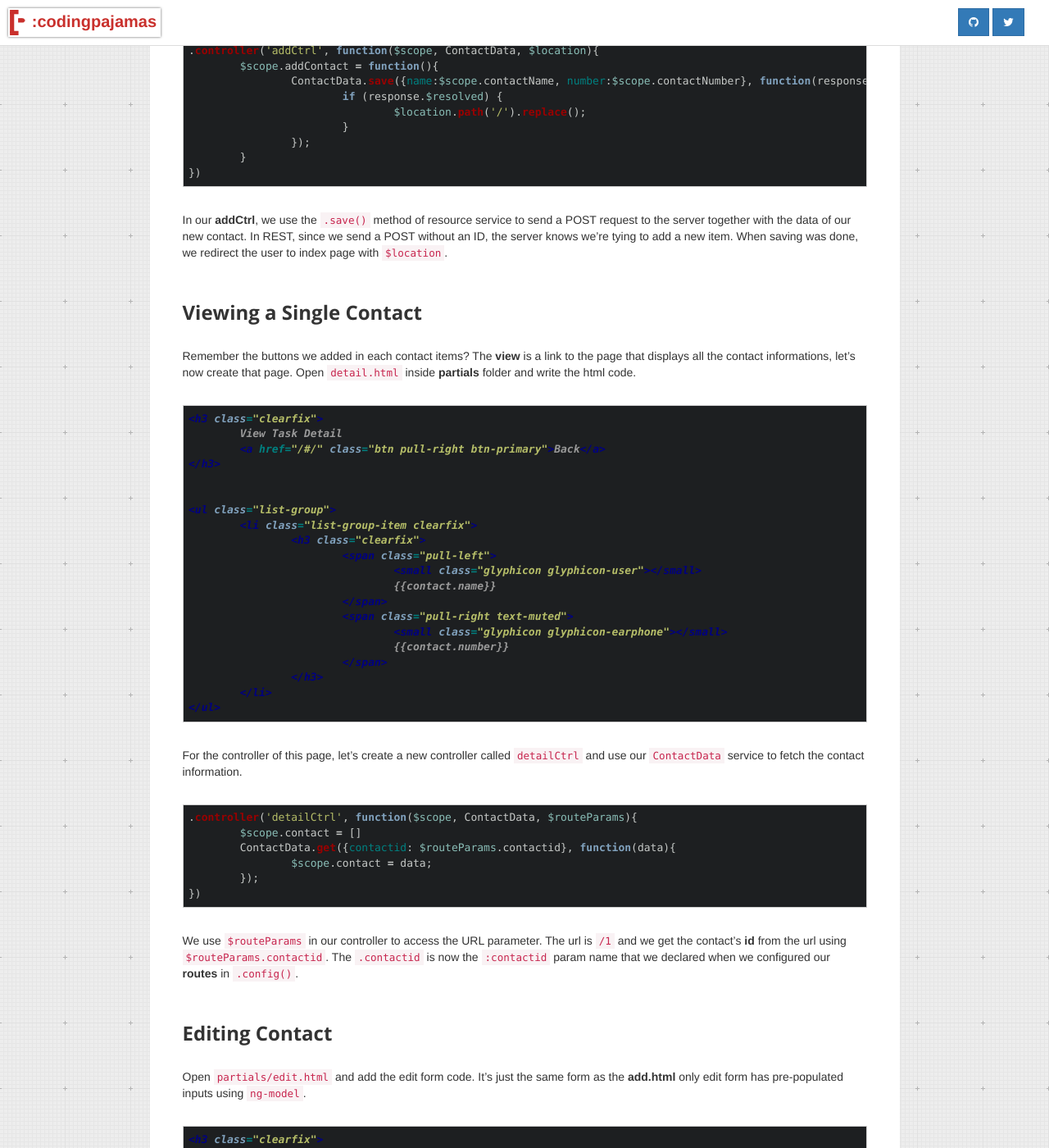
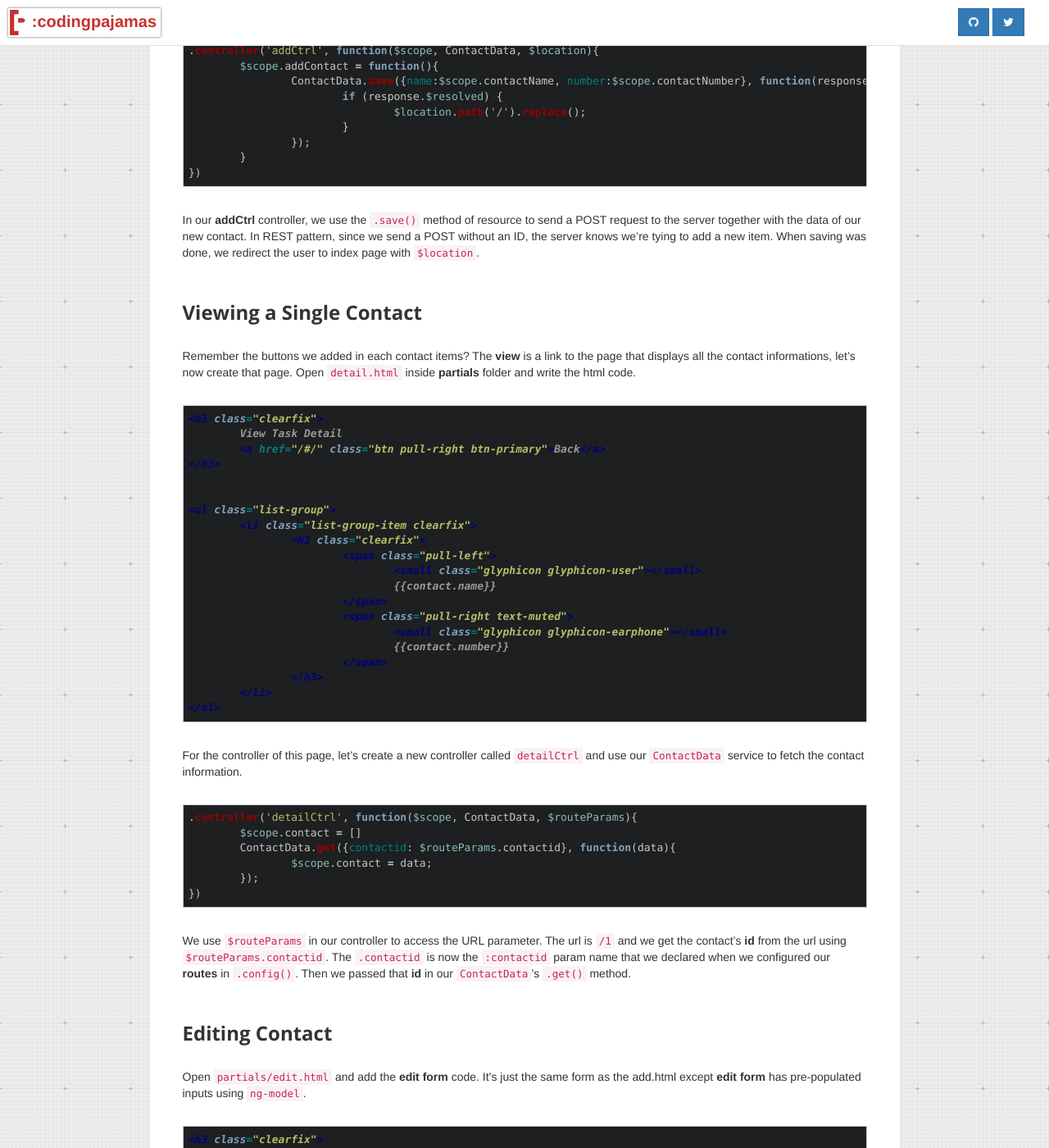
Before and after one commit to codingpajamas/codingpajamas.github.io, a Jekyll site: the page built from _posts/2015-06-30-prototyping-angularjs-project-with-httpserver-and-jsonserver.md, in a window 1280 px wide and 1400 px high, scrolled down 6593 px. Shown: the whole window at 82% size. Built offline with Jekyll 4.4.1, drawn with Linux system fonts in a browser that asks for light colours; some web fonts are replaced; some of the changed text lies outside the part shown.

Commit message:
edit 6th post

````diff
--- a/_posts/2015-06-30-prototyping-angularjs-project-with-httpserver-and-jsonserver.md
+++ b/_posts/2015-06-30-prototyping-angularjs-project-with-httpserver-and-jsonserver.md
@@ -165,9 +165,9 @@
 
 Learn more about [$routeProvider here](https://docs.angularjs.org/api/ngRoute/provider/$routeProvider){:target="new"}.
 
-### REST Service - .factory()
+### REST Service
 
-For the basic CRUD (create, read, update, delete) functionality, I'll be using angularjs' service with ```$resource```.
+For the basic CRUD (create, read, update, delete) functionality, I'll be using angularjs' ```$resource```.
 
 {:.alert.alert-warning}
 The ```ngResource``` module is not part of angular's core. It's in a separate file that you need to download and include in your html.
@@ -178,7 +178,7 @@
 }])
 ~~~
 
-That's it!!! We wrapped ```$resource``` in a **factory** service so we can reuse it inside of our controllers later.
+That's it!!! We wrapped ```$resource``` in a **factory** provider so we can reuse it inside of our controllers later.
 
 Learn more about [$resource here](https://docs.angularjs.org/api/ngResource/service/$resource){:target="new"}.
 
@@ -260,7 +260,7 @@
 })
 ~~~
 
-In our **addCtrl**, we use the ```.save()``` method of resource service to send a POST request to the server together with the data of our new contact. In REST, since we send a POST without an ID, the server knows we're tying to add a new item. When saving was done, we redirect the user to index page with ```$location```.
+In our **addCtrl** controller, we use the ```.save()``` method of resource to send a POST request to the server together with the data of our new contact. In REST pattern, since we send a POST without an ID, the server knows we're tying to add a new item. When saving was done, we redirect the user to index page with ```$location```.
 
 ### Viewing a Single Contact
 
@@ -300,11 +300,11 @@
 })
 ~~~
 
-We use ```$routeParams``` in our controller to access the URL parameter. The url is ```/1``` and we get the contact's **id** from the url using ```$routeParams.contactid```. The ```.contactid``` is now the ```:contactid``` param name that we declared when we configured our **routes** in ```.config()```.
+We use ```$routeParams``` in our controller to access the URL parameter. The url is ```/1``` and we get the contact's **id** from the url using ```$routeParams.contactid```.  The ```.contactid``` is now the ```:contactid``` param name that we declared when we configured our **routes** in ```.config()```. Then we passed that **id** in our ```ContactData```'s ```.get()``` method.
 
 ### Editing Contact
 
-Open ```partials/edit.html``` and add the edit form code. It's just the same form as the **add.html** only edit form has pre-populated inputs using ```ng-model```.
+Open ```partials/edit.html``` and add the **edit form** code. It's just the same form as the add.html except **edit form** has pre-populated inputs using ```ng-model```.
 
 ~~~html
 <h3 class="clearfix">
````
Also changed, not shown: other parts of _posts/2015-06-30-prototyping-angularjs-project-with-httpserver-and-jsonserver.md (+3 -3 lines).
